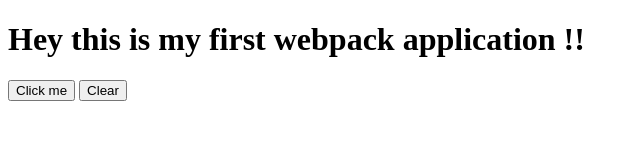
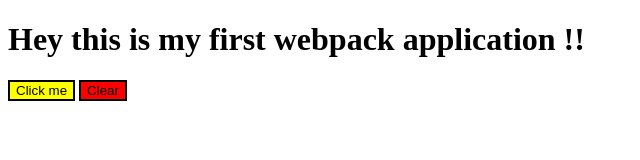
Before and after one commit to sidlogin/webpack5-ninja, a website built with webpack: page Loaders/CSS-Module-Loaders/src/index.html in a window 1280 px wide. Shown: the whole page, without its empty margins (0-640 px from the left). Built offline with nearby package versions, Linux system fonts and the light colour scheme.

Commit message:
CSS Modules

```diff
--- a/Loaders/CSS-Module-Loaders/src/clearButton.js
+++ b/Loaders/CSS-Module-Loaders/src/clearButton.js
@@ -1,8 +1,9 @@
-import "./clearButton.css";
+import style from  "./clearButton.css";
 
 const el = document.createElement("button");
 el.innerHTML = "Clear";
-el.classList.add(["button"]);
+el.classList.add([style.button]);
+el.classList.add(["border"]);
 el.onclick = function () {
   alert("Clear clicked");
 };
--- a/Loaders/CSS-Module-Loaders/src/index.css
+++ b/Loaders/CSS-Module-Loaders/src/index.css
@@ -6,3 +6,7 @@
 .button {
     background: yellow;
 }
+
+:global(.border) {
+    border: 2px solid #000;
+}
--- a/Loaders/CSS-Module-Loaders/src/index.js
+++ b/Loaders/CSS-Module-Loaders/src/index.js
@@ -1,8 +1,12 @@
-import "./index.css";
+import style from "./index.css";
 import _ from "lodash";
 import "./clearButton";
 
-document.getElementById("button1").addEventListener("click", function () {
+console.log(style);
+
+const btn1 = document.getElementById("button1");
+
+btn1.addEventListener("click", function () {
   const el = document.getElementById("header");
   el.innerHTML = "Hey i have updated the code !";
 
@@ -15,3 +19,6 @@ document.getElementById("button1").addEventListener("click", function () {
     ul.appendChild(tempEl);
   });
 });
+
+btn1.classList.add([style.button]);
+btn1.classList.add(["border"]);
```
Also changed, not shown: Loaders/CSS-Module-Loaders/README.md, 1 other file.
